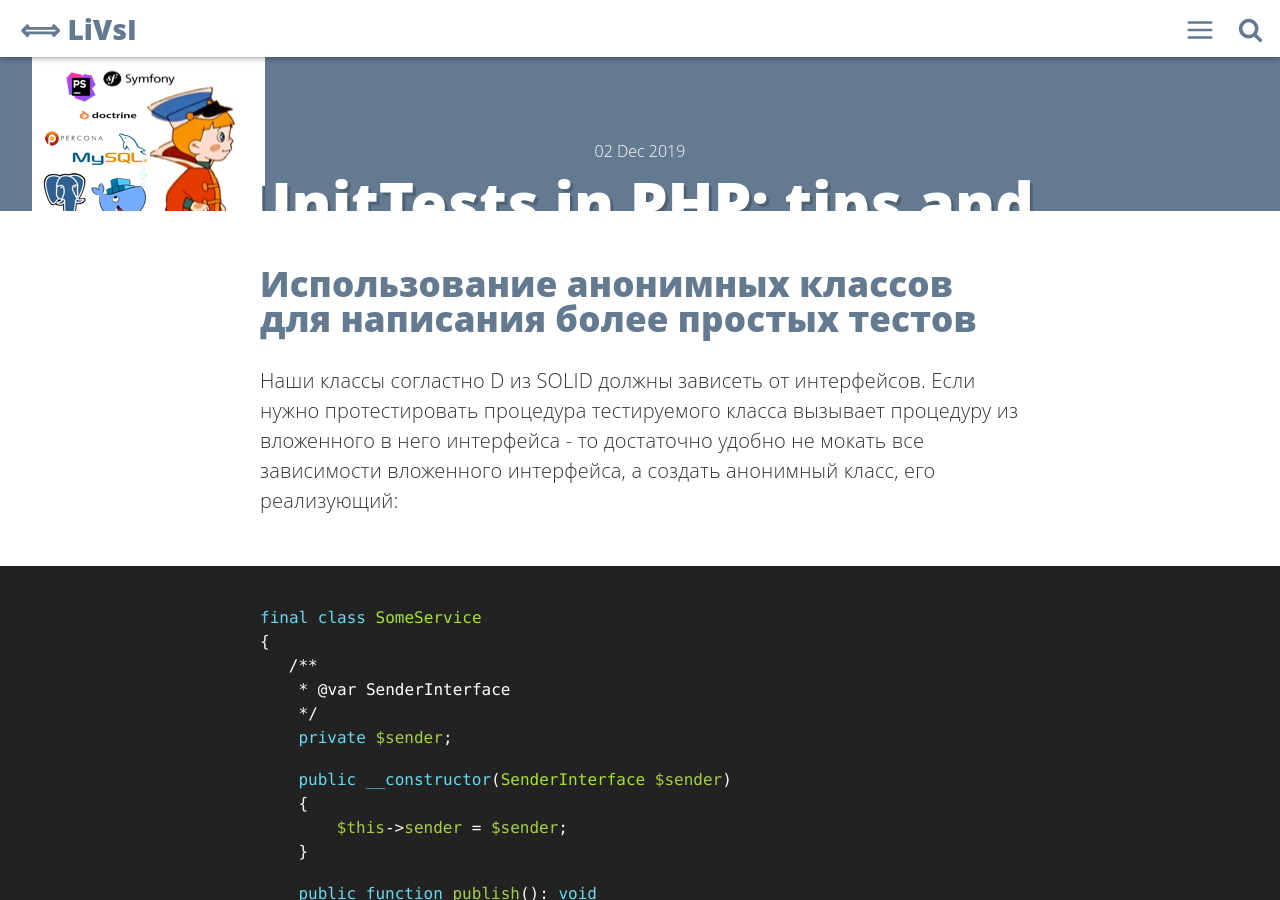
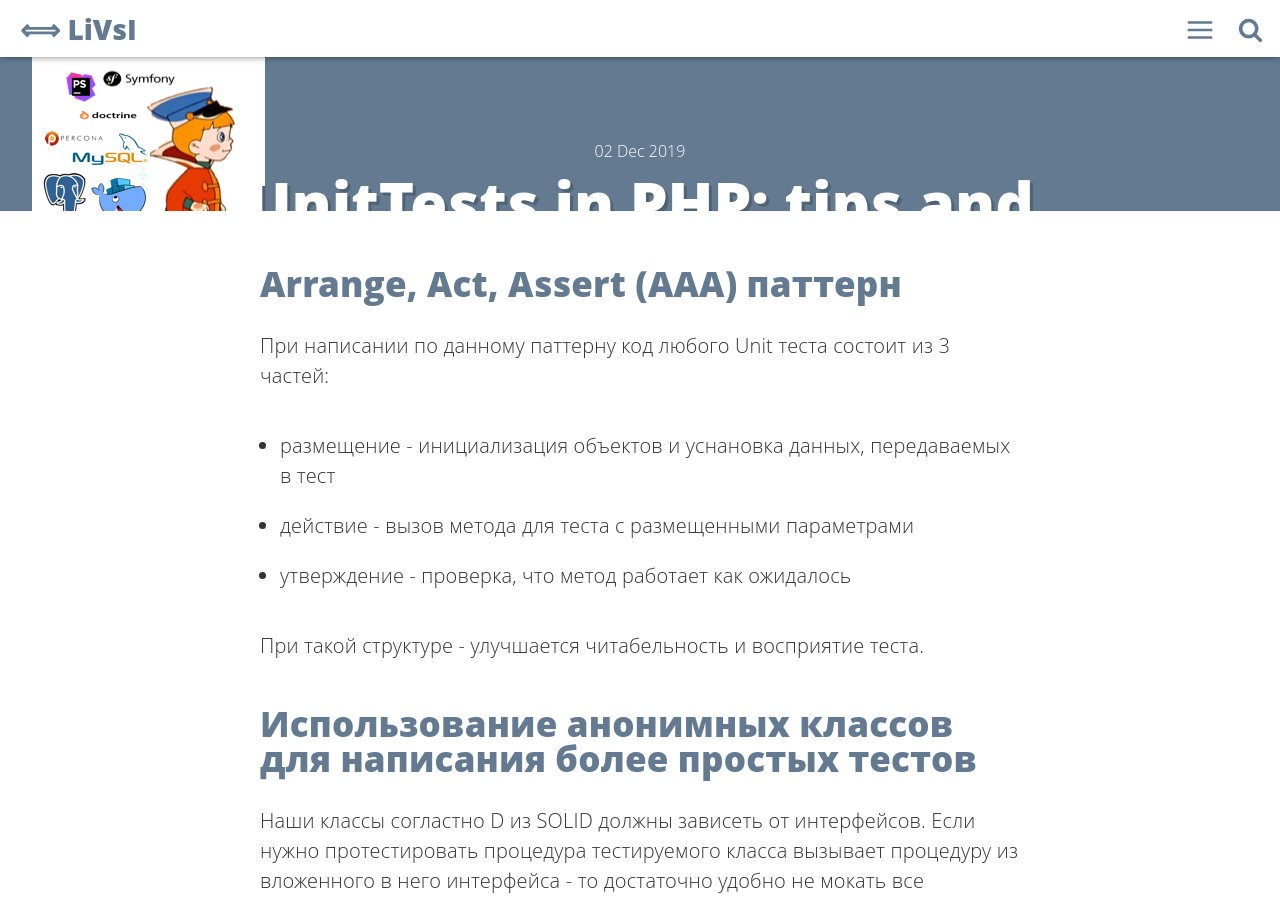
Before and after one commit to livsi/livsi.github.com, a Jekyll site: the page built from _posts/2019-12-02-unittests-in-php:-tips-and-tricks.md, in a window 1280 px wide and 900 px high, scrolled down 289 px. Built offline with Jekyll 4.4.1, drawn with Linux system fonts in a browser that asks for light colours; comment, search, counter and statistics services are not loaded.

Commit message:
Add  AAA pattern

```diff
--- a/_posts/2019-12-02-unittests-in-php:-tips-and-tricks.md
+++ b/_posts/2019-12-02-unittests-in-php:-tips-and-tricks.md
@@ -11,6 +11,18 @@ categories:
 twitter_text:
 introduction:
 ---
+
+## Arrange, Act, Assert (AAA) паттерн
+
+При написании по данному паттерну код любого Unit теста состоит из 3 частей:
+
+* размещение - инициализация объектов и уснановка данных, передаваемых в тест
+* действие - вызов метода для теста с размещенными параметрами
+* утверждение - проверка, что метод работает как ожидалось
+
+
+При такой структуре - улучшается читабельность и восприятие теста.
+
 
 ## Использование анонимных классов для написания более простых тестов
 Наши классы согластно D из SOLID должны зависеть от интерфейсов. Если нужно протестировать процедура тестируемого класса вызывает процедуру из вложенного в него интерфейса - то достаточно удобно не мокать все зависимости вложенного интерфейса, а создать анонимный класс, его реализующий:
```
